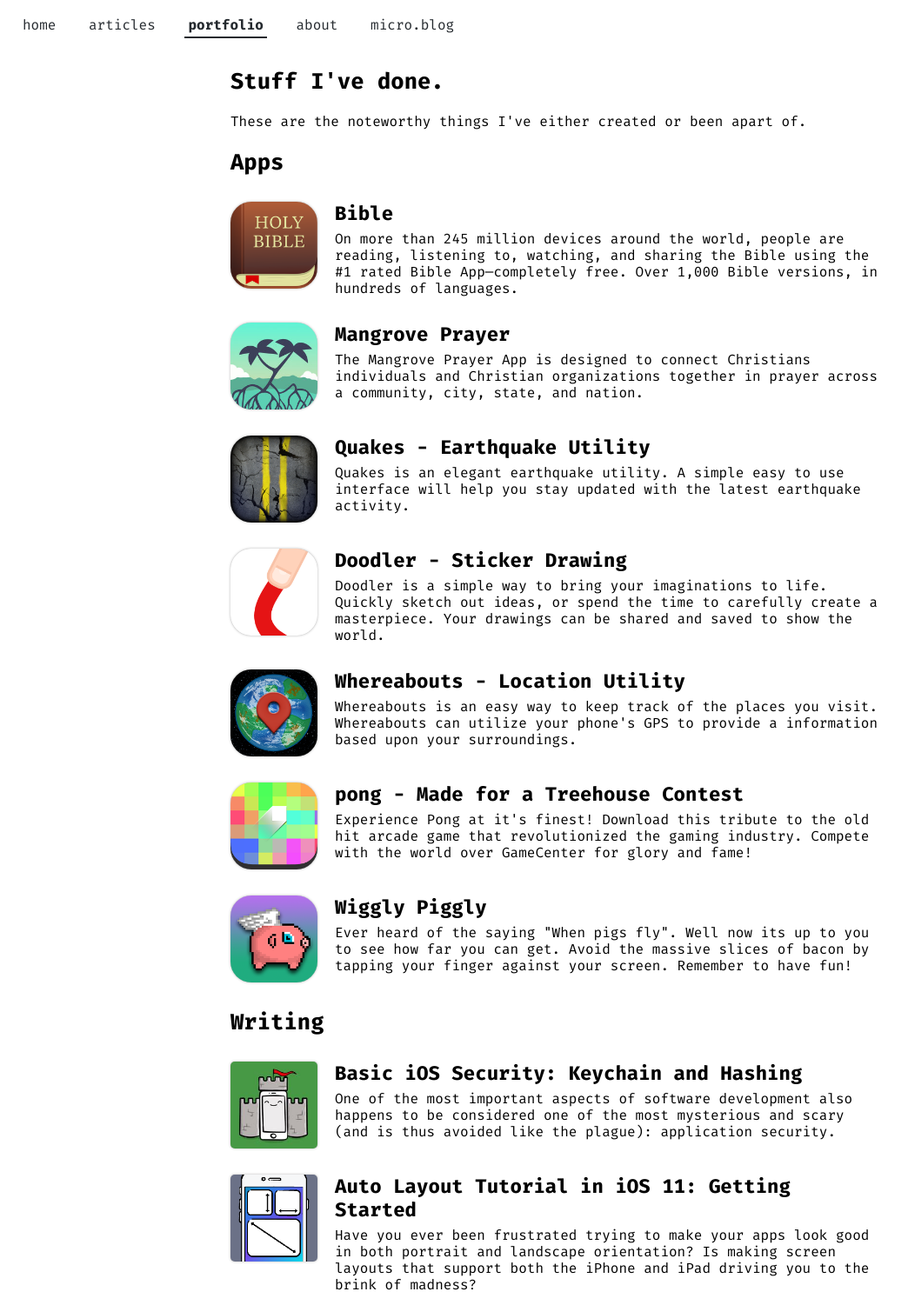
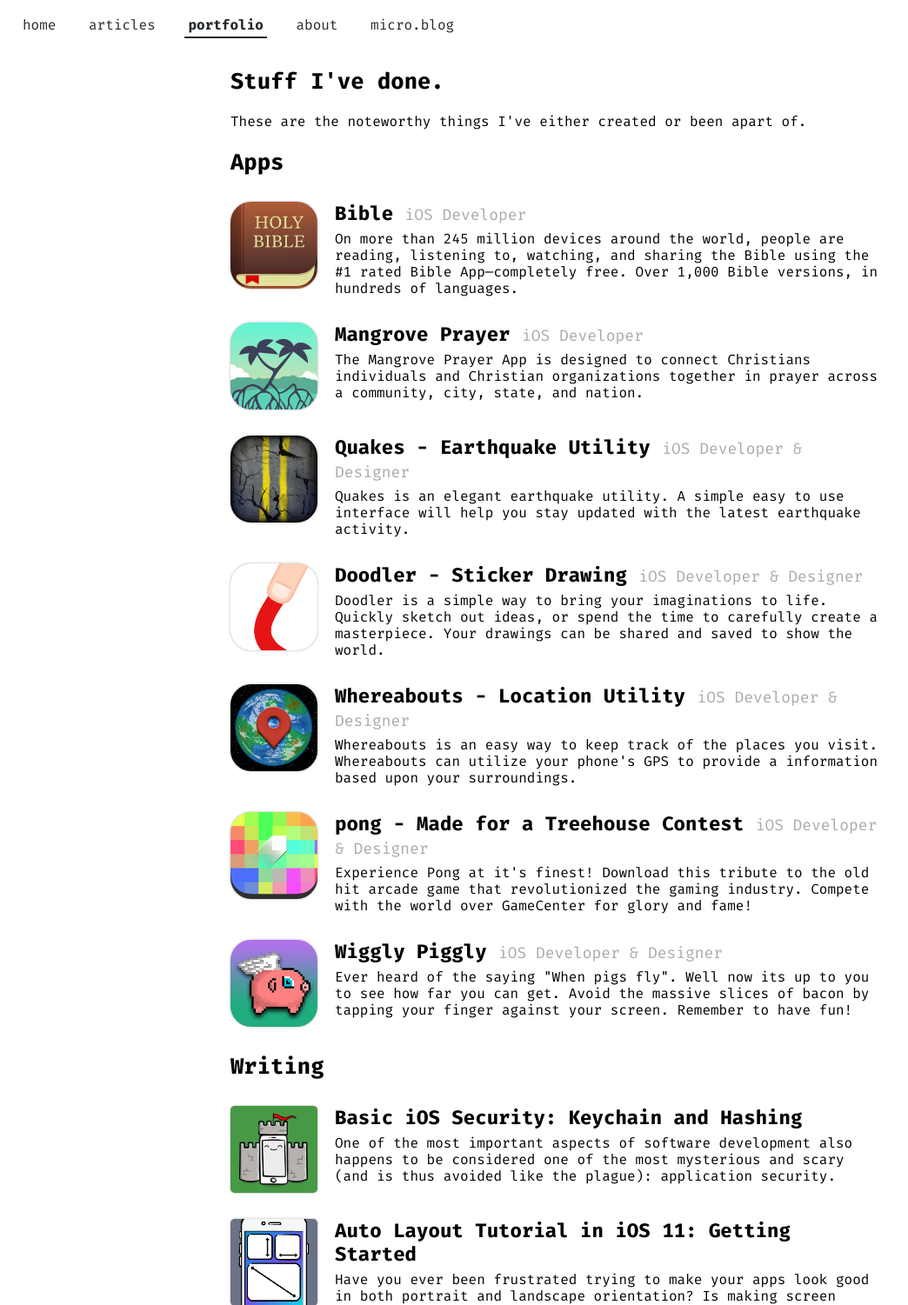
Before and after one commit to naturaln0va/ackermann-io, a Flask app: page /apps in a window 1280 px wide. Shown: the part 67-1568 px from the top of the page at 87% size, without its empty margins (0-1044 px from the left). Run offline with Flask 2, Linux system fonts and the light colour scheme; some libraries are stand-ins or nearby versions.

Commit message:
added a role to each app on the portfolio page

```diff
--- a/app/static/stylesheets/portfolio.css
+++ b/app/static/stylesheets/portfolio.css
@@ -13,6 +13,11 @@
 .content-item h2 {
 	margin-bottom: 2px;
 	padding-bottom: 2px;
+}
+.role {
+	font-weight: 400;
+	font-size: 0.8em;
+	color: #aaa;
 }
 .content-item p {
 	margin-top: 2px;
--- a/app/templates/portfolio.html
+++ b/app/templates/portfolio.html
@@ -13,49 +13,49 @@
 		<div class="content-item">
 			<a href="https://www.bible.com/app">
 				<img class="round" src="/static/assets/bible-icon.png">
-				<h2>Bible</h2>
+				<h2>Bible <span class="role">iOS Developer</span></h2>
 				<p>On more than 245 million devices around the world, people are reading, listening to, watching, and sharing the Bible using the #1 rated Bible App—completely free. Over 1,000 Bible versions, in hundreds of languages.</p>
 			</a>
 		</div>
 		<div class="content-item">
 			<a href="https://mangroveprayerapp.com">
 				<img class="round" src="/static/assets/mangrove-icon.jpg">
-				<h2>Mangrove Prayer</h2>
+				<h2>Mangrove Prayer <span class="role">iOS Developer</span></h2>
 				<p>The Mangrove Prayer App is designed to connect Christians individuals and Christian organizations together in prayer across a community, city, state, and nation.</p>
 			</a>
 		</div>
 		<div class="content-item">
 			<a href="/quakes">
 				<img class="round" src="/static/assets/quakes-icon.png">
-				<h2>Quakes - Earthquake Utility</h2>
+				<h2>Quakes - Earthquake Utility <span class="role">iOS Developer &amp; Designer</span></h2>
 				<p>Quakes is an elegant earthquake utility. A simple easy to use interface will help you stay updated with the latest earthquake activity.</p>
 			</a>
 		</div>
 		<div class="content-item">
 			<a href="https://itunes.apple.com/us/app/doodler-simple-drawing/id948139703?ls=1&mt=8">
 				<img class="round" src="/static/assets/doodler-icon.png">
-				<h2>Doodler - Sticker Drawing</h2>
+				<h2>Doodler - Sticker Drawing <span class="role">iOS Developer &amp; Designer</span></h2>
 				<p>Doodler is a simple way to bring your imaginations to life. Quickly sketch out ideas, or spend the time to carefully create a masterpiece. Your drawings can be shared and saved to show the world.</p>
 			</a>
 		</div>
 		<div class="content-item">
 			<a href="https://itunes.apple.com/us/app/whereabouts-location-utility/id931591968?mt=8">
 				<img class="round" src="/static/assets/whereabouts-icon.png">
-				<h2>Whereabouts - Location Utility</h2>
+				<h2>Whereabouts - Location Utility <span class="role">iOS Developer &amp; Designer</span></h2>
 				<p>Whereabouts is an easy way to keep track of the places you visit. Whereabouts can utilize your phone's GPS to provide a information based upon your surroundings.</p>
 			</a>
 		</div>
 		<div class="content-item">
 			<a href="https://itunes.apple.com/us/app/pong-made-for-treehouse-contest/id919307928?mt=8">
 				<img class="round" src="/static/assets/pong-icon.png">
-				<h2>pong - Made for a Treehouse Contest</h2>
+				<h2>pong - Made for a Treehouse Contest <span class="role">iOS Developer &amp; Designer</span></h2>
 				<p>Experience Pong at it's finest! Download this tribute to the old hit arcade game that revolutionized the gaming industry. Compete with the world over GameCenter for glory and fame!</p>
 			</a>
 		</div>
 		<div class="content-item">
 			<a href="https://itunes.apple.com/us/app/wiggly-piggly/id840326296?mt=8">
 				<img class="round" src="/static/assets/wiggly-icon.png">
-				<h2>Wiggly Piggly</h2>
+				<h2>Wiggly Piggly <span class="role">iOS Developer &amp; Designer</span></h2>
 				<p>Ever heard of the saying "When pigs fly". Well now its up to you to see how far you can get. Avoid the massive slices of bacon by tapping your finger against your screen. Remember to have fun!</p>
 			</a>
 		</div>
```
